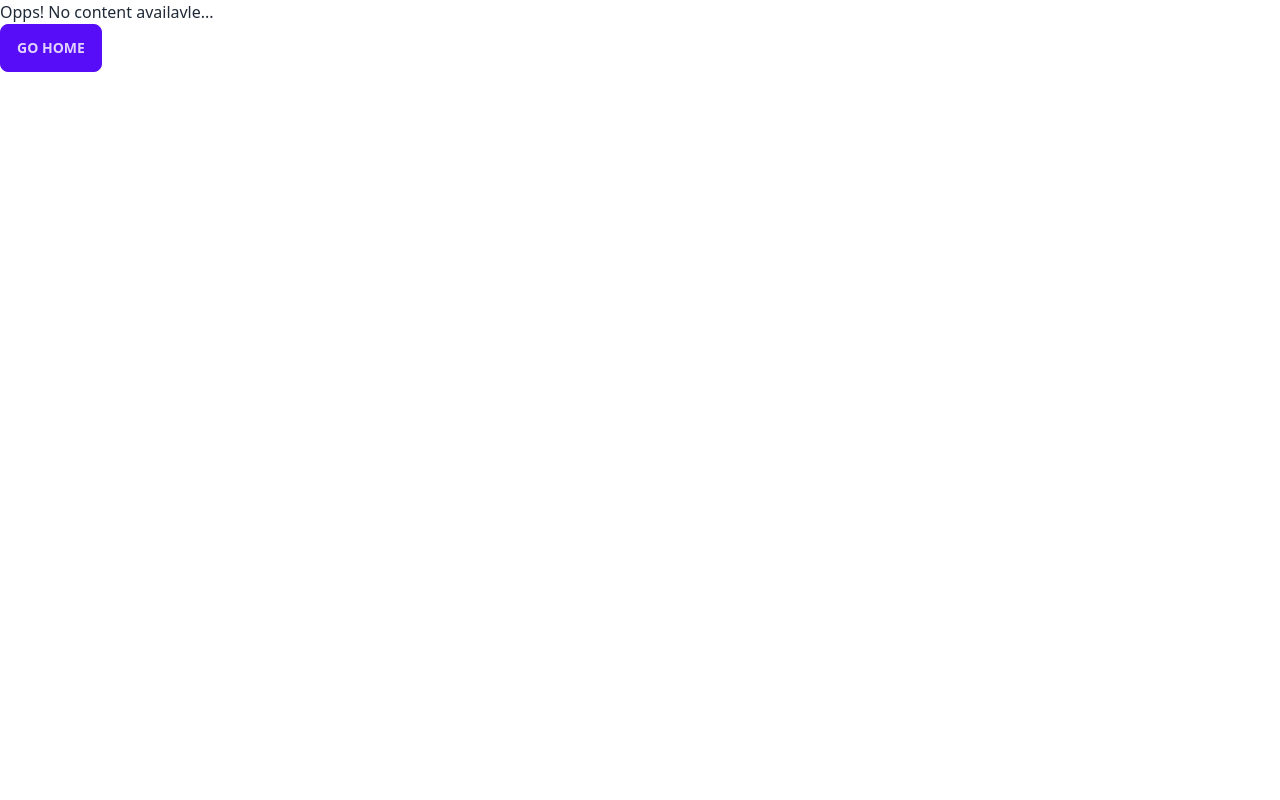
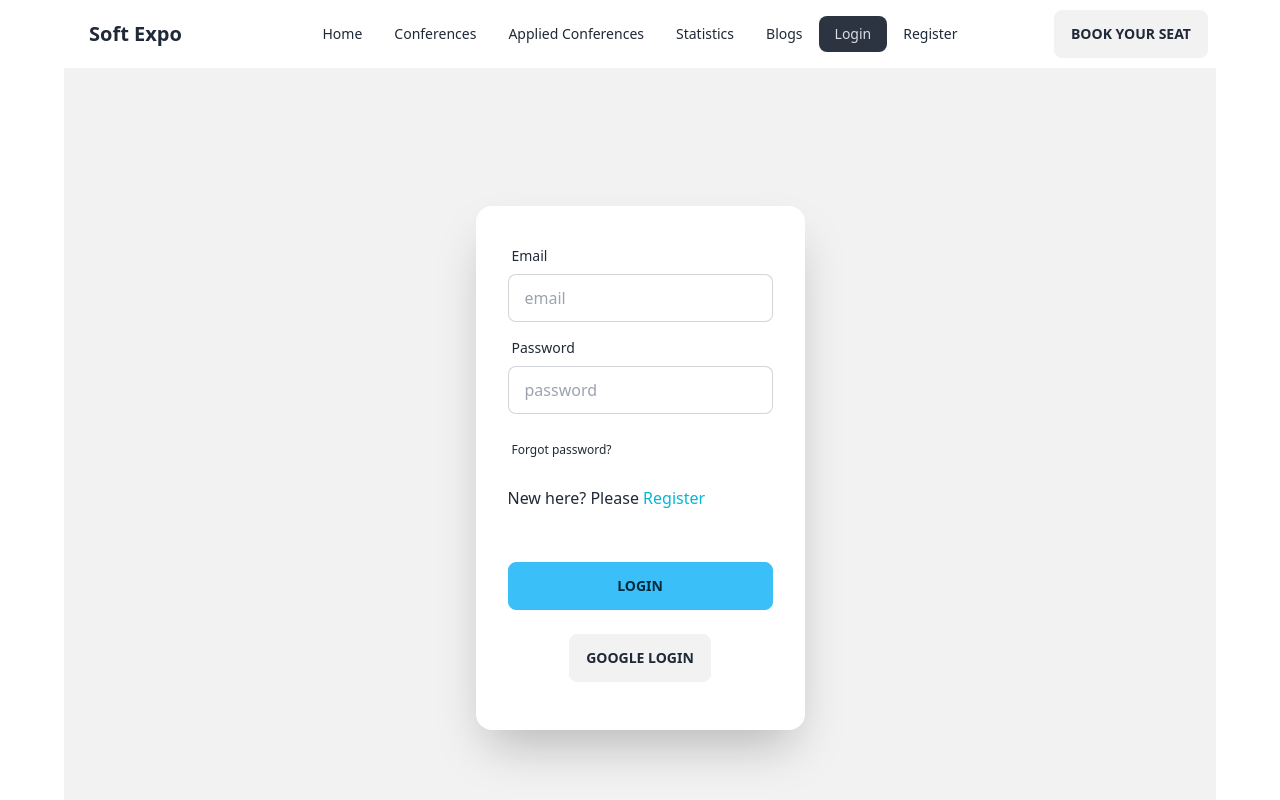
Before and after one commit to rockyhaque/soft-expo-public, a React (Vite) app: page /login in a window 1280 px wide. Shown: the top 800 px of the page. Built offline with nearby package versions, Linux system fonts and the light colour scheme.

Commit message:
login register page layout setup sucessfully

```diff
--- a/package.json
+++ b/package.json
@@ -10,8 +10,10 @@
     "preview": "vite preview"
   },
   "dependencies": {
+    "firebase": "^10.4.0",
     "react": "^18.2.0",
     "react-dom": "^18.2.0",
+    "react-hot-toast": "^2.4.1",
     "react-icons": "^4.11.0",
     "react-router-dom": "^6.16.0",
     "react-toastify": "^9.1.3"
--- /dev/null
+++ b/src/Hook/AuthProvider.jsx
@@ -0,0 +1,41 @@
+import { createContext } from "react";
+import app from './firebase.config';
+import{
+    createUserWithEmailAndPassword,
+    getAuth,
+    onAuthStateChanged,
+    signInWithEmailAndPassword,
+    signOut,
+    GoogleAuthProvider,
+    signInWithPopup,
+} from "firebase/auth";
+
+export const AuthContext = createContext(null)
+const auth = getAuth(app)
+
+const googleProvider = new GoogleAuthProvider();
+
+
+const AuthProvider = ({children}) => {
+
+    const googleSignIn = (value) => {
+        return signInWithPopup(auth, googleProvider);
+    }
+
+    const signUp = (email, password) => {
+        return createUserWithEmailAndPassword(auth, email, password);
+    }
+
+    const AuthInfo = {
+        googleSignIn,
+        signUp
+    }
+
+    return (
+        <AuthContext.Provider value={AuthInfo}>
+            {children}
+        </AuthContext.Provider>
+    );
+};
+
+export default AuthProvider;
--- /dev/null
+++ b/src/Hook/firebase.config.js
@@ -0,0 +1,20 @@
+// Import the functions you need from the SDKs you need
+import { defaults } from "autoprefixer";
+import { initializeApp } from "firebase/app";
+// TODO: Add SDKs for Firebase products that you want to use
+// https://firebase.google.com/docs/web/setup#available-libraries
+
+// Your web app's Firebase configuration
+const firebaseConfig = {
+  apiKey: "AIzaSyD49Ak8NqiiT9UI7nO40Wjkd6JnVVH0wlc",
+  authDomain: "soft-expo.firebaseapp.com",
+  projectId: "soft-expo",
+  storageBucket: "soft-expo.appspot.com",
+  messagingSenderId: "699267163162",
+  appId: "1:699267163162:web:aab1c8f31ebaf835721da3"
+};
+
+// Initialize Firebase
+const app = initializeApp(firebaseConfig);
+
+export default app;
--- a/src/components/Banner/Banner.jsx
+++ b/src/components/Banner/Banner.jsx
@@ -1,10 +1,28 @@
+const Banner = () => {
+  return (
+    <div>
 
-const Banner = () => {
-    return (
-        <div>
-            <h2 className="text-4xl text-center">Home Banner section</h2>
+      <div
+        className="hero min-h-screen"
+        style={{
+          backgroundImage:
+            "url(https://i.ibb.co/QNfDFnD/hero.jpg)",
+        }}
+      >
+        <div className="hero-overlay bg-opacity-60"></div>
+        <div className="hero-content text-center text-neutral-content">
+          <div className="max-w-md">
+            <h1 className="mb-5 text-5xl font-bold">Welcome to BASIS SoftExpo 2023</h1>
+            <p className="mb-5">
+            BASIS SoftExpo is going to be held on 23-26 February 2023.
+            </p>
+            <button className="btn btn-info">Get Started</button>
+          </div>
         </div>
-    );
+      </div>
+
+    </div>
+  );
 };
 
 export default Banner;
--- a/src/components/CategoryList/CategoryList.jsx
+++ b/src/components/CategoryList/CategoryList.jsx
@@ -1,11 +1,41 @@
+const CategoryList = () => {
+  return (
+    <div>
+      <h2 className="text-4xl text-center my-20">Conference Category List</h2>
 
-const CategoryList = () => {
-    return (
-        <div>
-            <h2 className="text-4xl text-center">Conference Category List</h2>
-            <p className="text-center">Welcome to BASIS SoftExpo 2023</p>
+      <div className="grid md:grid-cols-2 lg:grid-cols-3">
+        <div className="card w-72 bg-cyan-500 text-primary-content">
+            <div className="card-body">
+            <h2 className="card-title">All</h2>
+            <p>You will found all cetegory here</p>
+            <div className="card-actions justify-center">
+                <button className="btn">Details</button>
+            </div>
+            </div>
         </div>
-    );
+        <div className="card w-72 bg-cyan-500 text-primary-content">
+            <div className="card-body">
+            <h2 className="card-title">Online</h2>
+            <p>You can apply from home</p>
+            <div className="card-actions justify-center">
+                <button className="btn">Details</button>
+            </div>
+            </div>
+        </div>
+        <div className="card w-72 bg-cyan-500 text-primary-content">
+            <div className="card-body">
+            <h2 className="card-title">Offline</h2>
+            <p>You can easily join from exact location</p>
+            <div className="card-actions justify-center">
+                <button className="btn">Details</button>
+            </div>
+            </div>
+        </div>
+
+      </div>
+
+    </div>
+  );
 };
 
 export default CategoryList;
--- a/src/components/FeaturedConferences/FeaturedConferences.jsx
+++ b/src/components/FeaturedConferences/FeaturedConferences.jsx
@@ -16,8 +16,12 @@ const FeaturedConferences = () => {
     return (
         <div>
             <div className="text-center">
-                <h2 className="text-4xl">Featured Conferences: {conferences.length}</h2>
-                <p>BASIS SoftExpo is the largest private-sector exposition aimed at showcasing IT and ITES products and services in Bangladesh.</p>
+
+                {/* <h2 className="text-4xl mt-16 mb-10">Featured Conferences: {conferences.length}</h2> */}
+
+                <h2 className="text-4xl mt-16 mb-10">Big Shows</h2>
+
+                <p className="my-8">BASIS SoftExpo is the largest private-sector exposition aimed at showcasing IT and ITES products and services in Bangladesh.</p>
             </div>
             <div className="grid md:grid-cols-2 lg:grid-cols-2 gap-6">
                 {
--- a/src/components/Header/Header.jsx
+++ b/src/components/Header/Header.jsx
@@ -8,6 +8,8 @@ const Header = () => {
       <li><NavLink to="/applied">Applied Conferences</NavLink></li>
       <li><NavLink to="/statistics">Statistics</NavLink></li>
       <li><NavLink to="/blogs">Blogs</NavLink></li>
+      <li><NavLink to="/login">Login</NavLink></li>
+      <li><NavLink to="/register">Register</NavLink></li>
 
     </>
 
--- /dev/null
+++ b/src/components/Login/Login.jsx
@@ -0,0 +1,72 @@
+import { useContext } from "react";
+import { AuthContext } from "../../Hook/AuthProvider";
+import { Link } from "react-router-dom";
+
+const Login = () => {
+  const { googleSignIn } = useContext(AuthContext);
+
+  const handleGoogle = () => {
+    googleSignIn()
+    .then(result => {
+        console.log(result.user);
+    })
+  }
+
+  return (
+    <div>
+      <div className="hero min-h-screen bg-base-200">
+        <div className="hero-content flex-col lg:flex-row-reverse">
+
+          <div className="card flex-shrink-0 w-full max-w-sm shadow-2xl bg-base-100">
+
+            <form className="card-body">
+              <div className="form-control">
+                <label className="label">
+                  <span className="label-text">Email</span>
+                </label>
+                <input
+                  type="email"
+                  name="email"
+                  placeholder="email"
+                  className="input input-bordered"
+                  required
+                />
+              </div>
+              <div className="form-control">
+                <label className="label">
+                  <span className="label-text">Password</span>
+                </label>
+                <input
+                  type="password"
+                  name="password"
+                  placeholder="password"
+                  className="input input-bordered"
+                  required
+                />
+                <label className="label">
+                  <a href="#" className="label-text-alt link link-hover mt-5">
+                    Forgot password?
+                  </a>
+                </label>
+                <div>
+                    <h2 className="my-5">New here? Please <Link className="text-cyan-500" to='/register'>Register</Link></h2>
+                </div>
+              </div>
+              <div className="form-control mt-6">
+                <button className="btn btn-info ">Login</button>
+              </div>
+
+              <div className="text-center">
+                <button onClick={handleGoogle} className="btn my-4">Google Login</button>
+              </div>
+
+            </form>
+
+          </div>
+        </div>
+      </div>
+    </div>
+  );
+};
+
+export default Login;
--- /dev/null
+++ b/src/components/Register/Register.jsx
@@ -0,0 +1,94 @@
+import { useContext, useState } from "react";
+import { Link } from "react-router-dom";
+import { AuthContext } from "../../Hook/AuthProvider";
+import { Toaster } from "react-hot-toast";
+
+const Register = () => {
+
+    const {signUp} = useContext(AuthContext);
+    const [email, setEmail] = useState("");
+    const [password, setPassword] = useState("");
+    const [error, setError] = useState("");
+
+
+    // const handleEmail = (text) => {
+    //     setEmail(text);
+    // }
+
+    const handleRegister = () => {
+        if(!/^(?=.*[A-Za-z])(?=.+\d)[A-Za-z\d]{8, }$/.test(password)){
+            setError("Minimum 8 character, at least one leter and one number ");
+        }
+        else{
+            setError("");
+            if(email){
+                signUp(email, password)
+                .then(result => {
+                    console.log(result.user);
+                })
+            }
+        }
+    }
+
+  return (
+    <div>
+
+    <div><Toaster/></div>
+    toast.error(error)
+
+      <div className="hero min-h-screen bg-base-200">
+        <div className="hero-content flex-col lg:flex-row-reverse">
+
+          <div className="card flex-shrink-0 w-full max-w-sm shadow-2xl bg-base-100">
+            <form className="card-body">
+              <div className="form-control">
+                <label className="label">
+                  <span className="label-text">Email</span>
+                </label>
+                {/* <p>{error}</p> */}
+                <input onChange={(e) => setEmail(e.target.value)}
+                  type="email"
+                  name="email"
+                  placeholder="email"
+                  className="input input-bordered"
+                  required
+                />
+              </div>
+              <div className="form-control">
+                <label className="label">
+                  <span className="label-text">Password</span>
+                </label>
+                <input onChange={(e) => setPassword(e.target.value)}
+                  type="password"
+                  name="password"
+                  placeholder="password"
+                  className="input input-bordered"
+                  required
+                />
+                <label className="label">
+                  <a href="#" className="label-text-alt link link-hover mt-5">
+                    Forgot password?
+                  </a>
+                </label>
+                <div>
+                    <h2 className="my-5">Already Have an account? <Link className="text-cyan-500" to='/login'>Login</Link></h2>
+                </div>
+              </div>
+              <div className="form-control mt-6">
+                <button onClick={handleRegister} className="btn btn-info">Register</button>
+              </div>
+
+              <div className="text-center">
+                <button className="btn my-4 ">
+                  Google Login
+                </button>
+              </div>
+            </form>
+          </div>
+        </div>
+      </div>
+    </div>
+  );
+};
+
+export default Register;
```
Also changed, not shown: public/conference.json (+6 -6 lines), src/main.jsx (+14 -1 lines), 1 other file (tests, documents, lock files or other folders).
